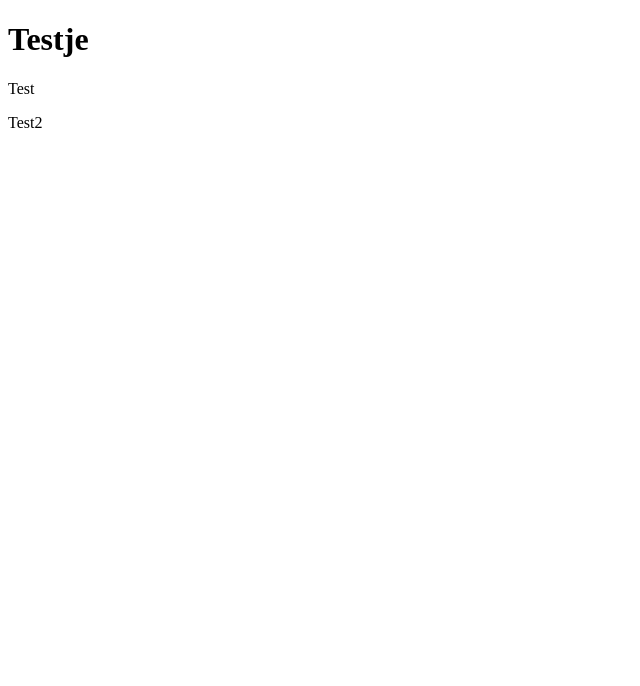
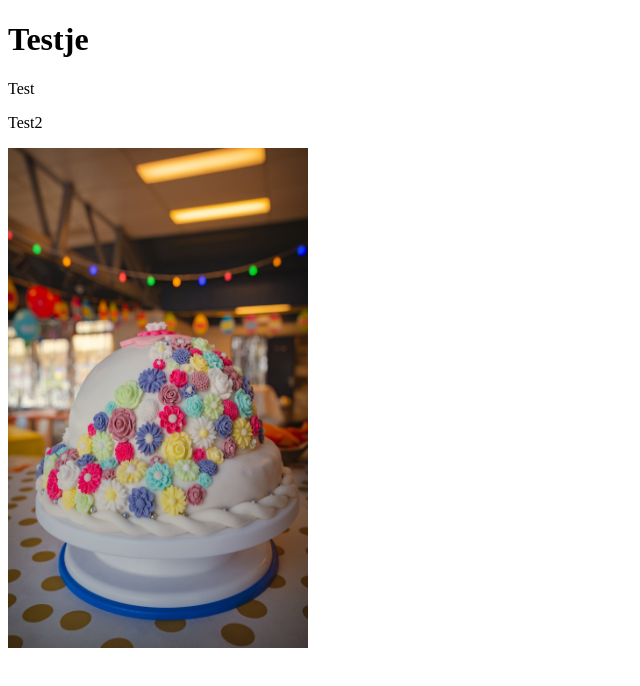
Before and after one commit to Alize-Leemans/Alize-Leemans.github.io, a plain HTML site: page index.html in a window 1280 px wide. Shown: the whole page, without its empty margins (0-640 px from the left). Drawn offline with Linux system fonts and the light colour scheme.

Commit message:
Update index.html

```diff
--- a/index.html
+++ b/index.html
@@ -7,5 +7,6 @@
 <h1>Testje</h1>
 <p>Test</p>
 <p>Test2</p>
+<img src="TaartAlize.jpg" width="300px" height="500px">
 </body>
 </html>
```
